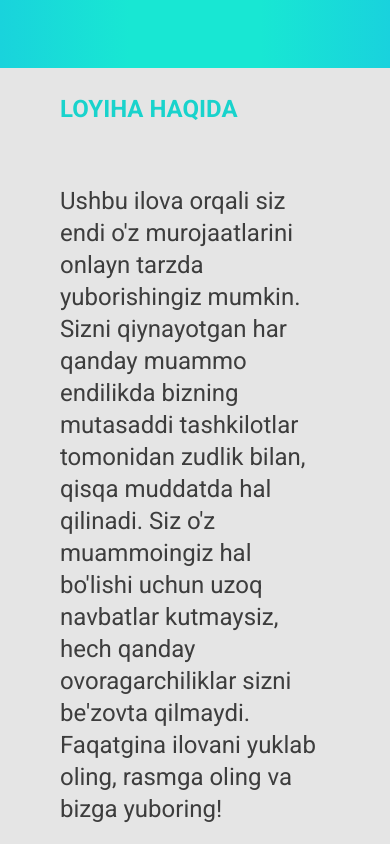
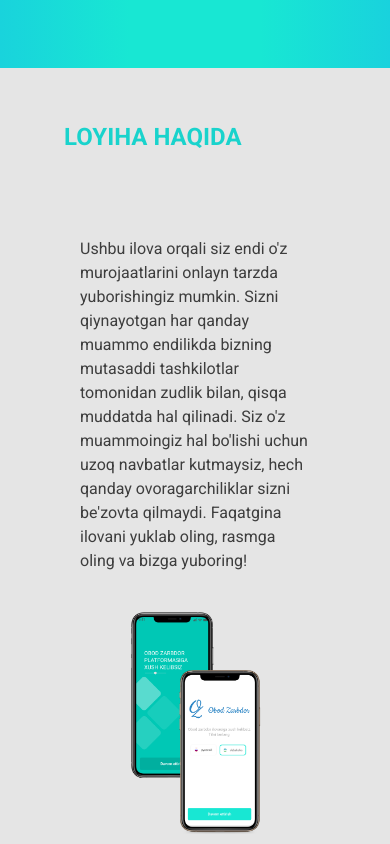
Before and after one commit to mavluda97/Zarbdor, a Vue app: page / in a window 390 px wide. Shown: the part 980-1824 px from the top of the page. Built offline with nearby package versions, Linux system fonts and the light colour scheme; no server answers.

Commit message:
update about page

```diff
--- a/src/components/About.vue
+++ b/src/components/About.vue
@@ -1,14 +1,12 @@
 <template>
-  <div class="about-container" id="about">
-    <div class="ma-10">
-      <h1 class="text-uppercase headline font-weight-bold ma-5" style="color: #19d3cc">
-        {{ $t("Loyiha haqida") }}
-      </h1>
-      <p class="mx-5 mt-15 headline" style="color: #3d3d3d">
+  <div class="px-10 pt-16 pb-0" id="about">
+    <h1 class="text-uppercase headline font-weight-bold ma-6" style="color: #19d3cc">
+      {{ $t("Loyiha haqida") }}
+    </h1>
+    <div class="about-container">
+      <p class="mx-5 mt-15 about-p-style" style="color: #3d3d3d">
         {{ $t("About-definition") }}
       </p>
-    </div>
-    <div class="ma-15 d-flex justify-center">
       <img src="../assets/only.png" alt="pic" class="about-image" />
     </div>
   </div>
@@ -23,9 +21,18 @@ export default {
 <style scoped>
 .about-container {
   width: 100%;
+  padding: 20px;
+  padding-top: 0;
   background-color: #e5e5e5;
   display: grid;
-  grid-template-columns: auto auto;
+  grid-template-columns: minmax(100px, 1000px) auto;
+  grid-template-rows: 800px;
+  justify-content: start;
+  column-gap: 100px;
+}
+
+.about-p-style {
+  font-size: 20px;
 }
 
 .about-image {
@@ -33,23 +40,28 @@ export default {
   width: 100%;
 }
 
-@media (max-width: 1000px) {
+@media (min-width: 2000px) {
   .about-container {
-    grid-template-columns: auto;
-    grid-template-rows: auto auto;
-    justify-content: center;
+    justify-content: space-around;
   }
+}
 
+@media (max-width: 1300px) {
+  .about-container {
+    display: flex;
+    flex-direction: column;
+    row-gap: 20px;
+  }
   .about-image {
-    height: 85%;
+    margin: 0 auto;
+    height: 50%;
     width: 50%;
   }
 }
 
-@media (max-width: 560px) {
-  .about-image {
-    height: 100%;
-    width: 100%;
+@media (max-width: 520px) {
+  .about-p-style {
+    font-size: 16px;
   }
 }
 </style>
```
